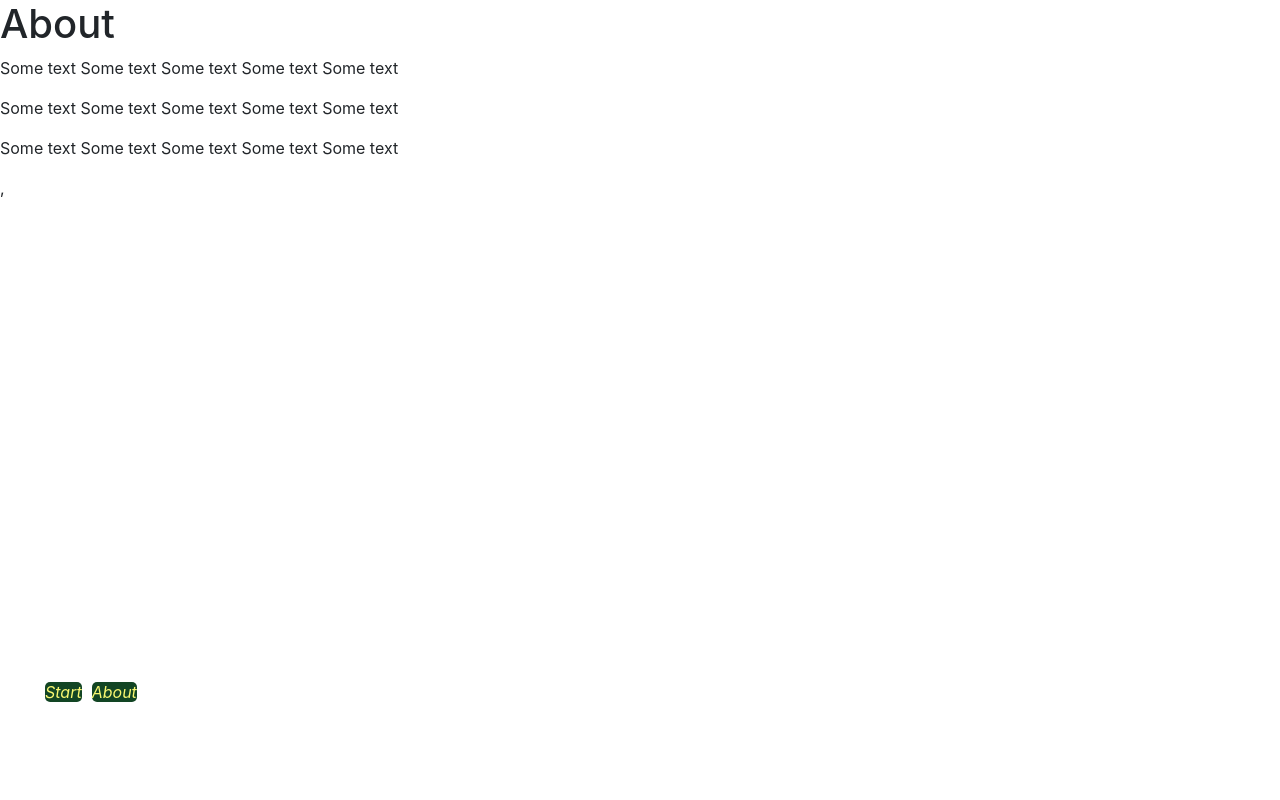
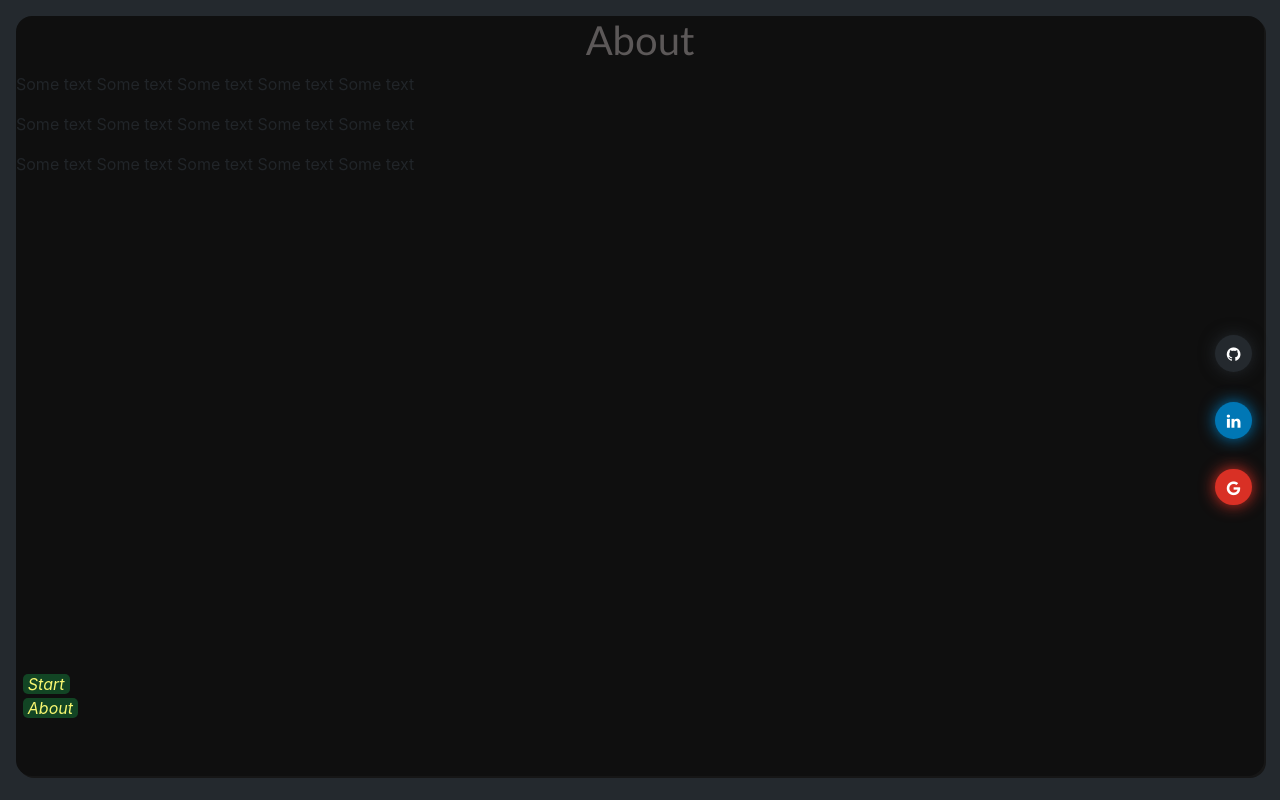
Before and after one commit to karam-fikre/karam-fikre, a React (Create React App) app: page /about in a window 1280 px wide. Built offline with nearby package versions, Linux system fonts and the light colour scheme.

Commit message:
#fixes Fixed styles and Added about page

```diff
--- a/src/App.js
+++ b/src/App.js
@@ -1,6 +1,4 @@
 import React, { Component } from 'react';
-import Intro from './components/intro.js';
-import NavMenu from './components/NavMenu';
 import './styles/App.css';
 
 class App extends Component {
@@ -8,8 +6,6 @@ class App extends Component {
 	render() {
 		return (
 			<div className="app">
-				<Intro />
-				<NavMenu/>
 			</div>
 		);
 	}
--- a/src/components/NavMenu.js
+++ b/src/components/NavMenu.js
@@ -5,10 +5,8 @@ class NavMenu extends Component {
 	render() {
 		return (
 			<section id="navmenu" >
-				<ul>
-					<Link to="/"><i>Start</i></Link>
+					<Link to="/"><i>Start</i></Link><br></br>
 					<Link to="/about"><i>About</i></Link>
-				</ul>
 			</section>
 		);
 	}
--- a/src/index.js
+++ b/src/index.js
@@ -6,14 +6,16 @@ import App from './App';
 import * as serviceWorker from './serviceWorker';
 import About  from './components/about';
 import NavMenu from "./components/NavMenu";
+import Intro from "./components/intro";
 
 ReactDOM.render((
 	<BrowserRouter>
 		<Switch>
 			<Route exact path="/" component={App} />,
 			<Route path="/about" component={About} />
-		</Switch>,
-		<NavMenu/>
+		</Switch>
+		<NavMenu />
+		<Intro />
 	</BrowserRouter>),
 	document.getElementById('root')
 );
--- a/src/styles/App.css
+++ b/src/styles/App.css
@@ -1,3 +1,7 @@
+html,body{
+background-color: #24292e;
+}
+
 .app {
   height: 100%;
 	margin: 0;
@@ -5,9 +9,6 @@
 	background-repeat:no-repeat;
 	background-size:cover;
 	background-position:center;
-}
-
-.app {
 	width: 100%;
 	height: 100%;
 	position: absolute;
@@ -16,15 +17,17 @@
 #navmenu{
 	bottom: 10%;
 	position: absolute;
+	left: 1%;
 }
-#navmenu ul a i{
+#navmenu a{
 background-color: #124524;
 align-content: center;
 border: #0077B5;
 border-radius: 5px;
 margin: 10px;
+text-decoration: none;
 }
-#navmenu ul a i{
+#navmenu a i{
 	margin: 5px;
 	color: #F9F871;
 	text-decoration: none;
@@ -38,6 +41,7 @@ margin: 10px;
 		transform: rotate(360deg);
 	}
 }
+
 ul.socialIcons {
 	padding: 0;
 	text-align: center;
@@ -90,6 +94,20 @@ ul.socialIcons {
 	box-shadow: 0 0 16px #d93025;
 }
 
+#about{
+	border-radius: 1rem;
+	margin: 1rem;
+	background-color: rgb(15, 15, 15);
+	height: 95vh;
+	box-shadow: 2px 2px rgb(22, 22, 22);
+}
+#about h1{
+	text-align: center;
+	font-family: 'Gill Sans', 'Gill Sans MT', 'Calibri', 'Trebuchet MS', 'sans-serif';
+	color: rgb(92, 88, 88)
+}
 @media screen and (max-width: 720px) { /* Specific to this particular video */
-
+	#navmenu{
+		left: 4%;
+	}
 }
```
